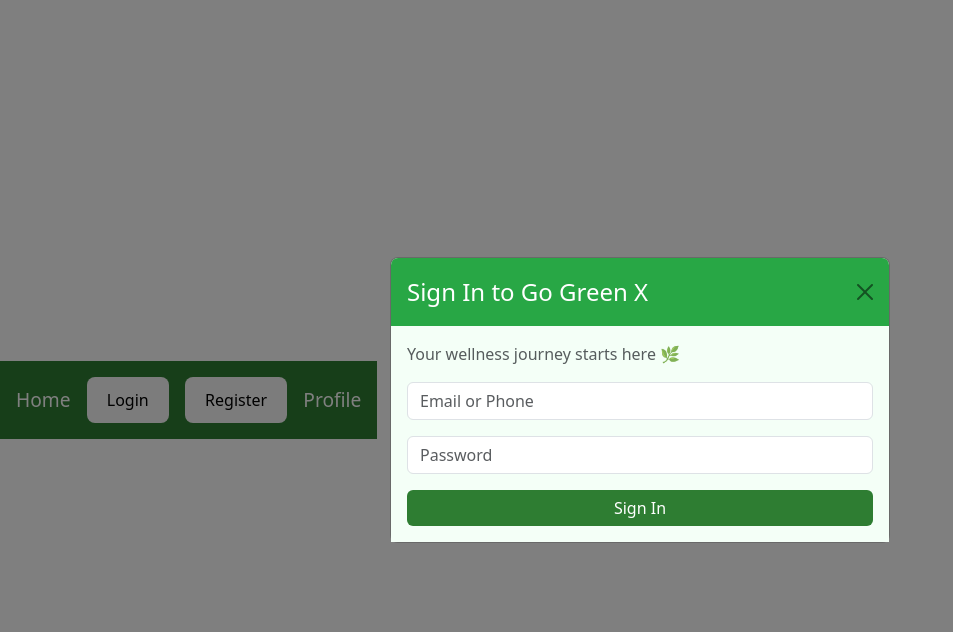
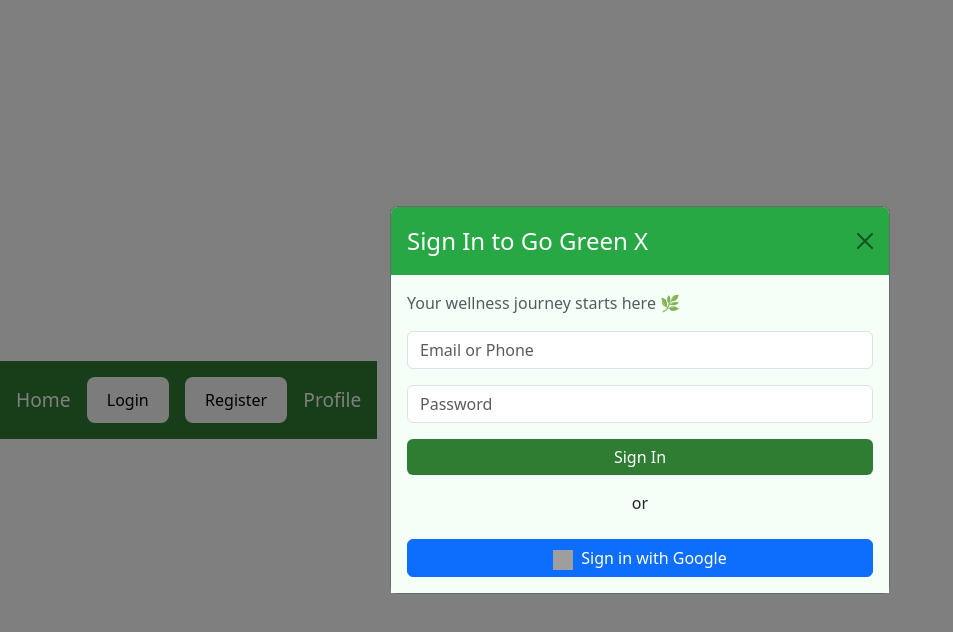
Before and after one commit to Testosterone-4/GoGreenX, a React (Vite) app in the folder frontend/: page /login in a window 1280 px wide. Both pictures are taken after a click on the button "Login". Shown: the top 632 px of the page, without its empty margins (0-953 px from the left). Built offline with nearby package versions, Linux system fonts and the light colour scheme; grey boxes are pictures that could not be loaded.

Commit message:
added custom google sign in and sign up option to the modals

```diff
--- a/frontend/src/pages/Login.jsx
+++ b/frontend/src/pages/Login.jsx
@@ -1,16 +1,30 @@
-import React, {useState} from "react";
+import React, { useState } from "react";
 import "bootstrap/dist/css/bootstrap.min.css";
-import {Modal, Button, Form} from "react-bootstrap";
-import "../assets/css/loginStyles.css"; // Add this file for custom styles
+import { Modal, Button, Form } from "react-bootstrap";
+import "../assets/css/loginStyles.css";
+import { useGoogleLogin } from "@react-oauth/google";
+
 
 const LoginModal = ({ show, handleClose }) => {
   const [signinData, setSigninData] = useState({
     emailOrPhone: "",
     password: "",
   });
+  const login = useGoogleLogin({
+    onSuccess: () => {
+      const fakeUser = {
+        name: "Google User",
+        email: "googleuser@example.com",
+      };
+
+      localStorage.setItem("user", JSON.stringify(fakeUser));
+      handleClose();
+    },
+  });
+
 
   const handleSigninChange = (e) => {
-    setSigninData({...signinData, [e.target.name]: e.target.value});
+    setSigninData({ ...signinData, [e.target.name]: e.target.value });
   };
 
   const handleSigninSubmit = (e) => {
@@ -58,6 +72,19 @@
               Sign In
             </Button>
           </Form>
+
+          <div className="text-center my-3">or</div>
+
+          <Button onClick={login} className="ggx-google-btn w-100 mt-2">
+              <img
+                src="https://developers.google.com/identity/images/g-logo.png"
+                alt="Google"
+                width="20"
+                height="20"
+                className="me-2"
+              />
+              Sign in with Google
+            </Button>
         </Modal.Body>
       </Modal>
     </>
--- a/frontend/src/pages/Register.jsx
+++ b/frontend/src/pages/Register.jsx
@@ -1,9 +1,10 @@
-import React, {useState} from "react";
+import React, { useState } from "react";
 import "bootstrap/dist/css/bootstrap.min.css";
-import {Modal, Button, Form} from "react-bootstrap";
+import { Modal, Button, Form } from "react-bootstrap";
 import "../assets/css/registerStyles.css";
+import { useGoogleLogin } from "@react-oauth/google";
 
-const AuthModals = ({show, handleClose}) => {
+const AuthModals = ({ show, handleClose }) => {
   const [signupData, setSignupData] = useState({
     name: "",
     address: "",
@@ -14,7 +15,7 @@
   });
 
   const handleSignupChange = (e) => {
-    setSignupData({...signupData, [e.target.name]: e.target.value});
+    setSignupData({ ...signupData, [e.target.name]: e.target.value });
   };
 
   const handleSignupSubmit = (e) => {
@@ -22,6 +23,15 @@
     console.log("Sign Up Data:", signupData);
     handleClose();
   };
+  const login = useGoogleLogin({
+    onSuccess: (tokenResponse) => {
+      console.log("Google Sign Up Success:", tokenResponse);
+      handleClose();
+    },
+    onError: () => {
+      console.log("Google Sign Up Failed");
+    },
+  });
 
   return (
     <>
@@ -104,6 +114,19 @@
               Sign Up
             </Button>
           </Form>
+
+          <div className="text-center my-3">or</div>
+
+          <Button onClick={login} className="ggx-google-btn w-100 mt-2">
+            <img
+              src="https://developers.google.com/identity/images/g-logo.png"
+              alt="Google"
+              width="20"
+              height="20"
+              className="me-2"
+            />
+            Sign up with Google
+          </Button>
         </Modal.Body>
       </Modal>
     </>
```
